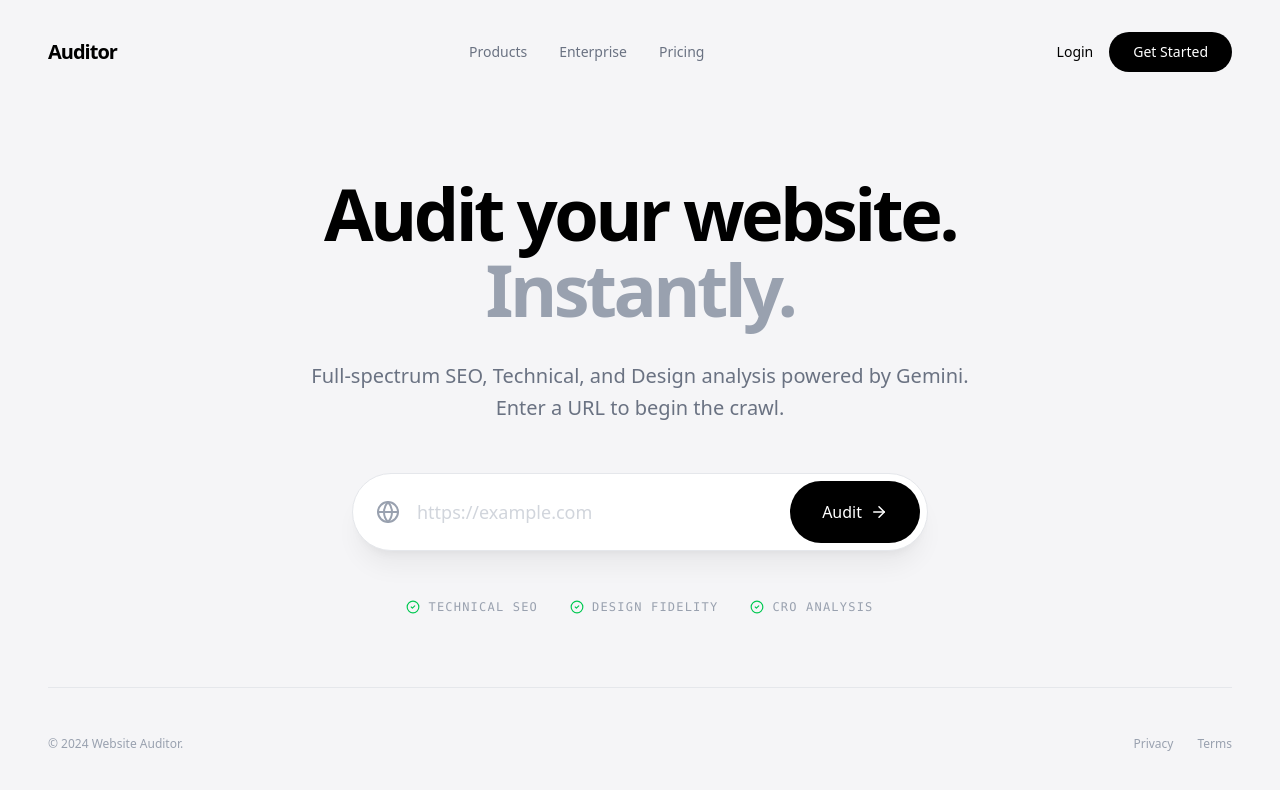
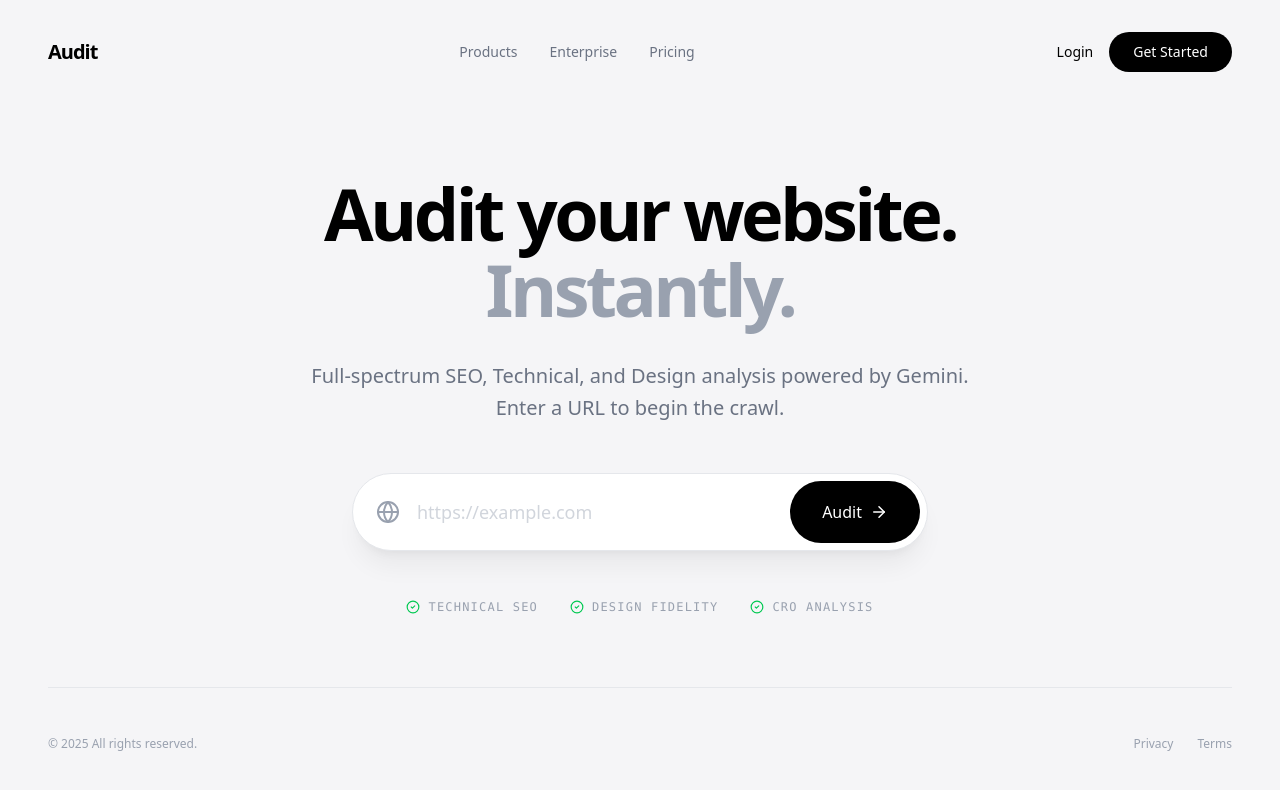
Before and after one commit to stevenshelley58-afk/labcast-audit, a React (Vite) app: page / in a window 1280 px wide. Shown: the top 790 px of the page. Built offline with nearby package versions, Linux system fonts and the light colour scheme.

Commit message:
Remove branding from frontend

```diff
--- a/App.tsx
+++ b/App.tsx
@@ -13,7 +13,7 @@ function Header() {
   return (
     <header className="flex items-center justify-between py-8">
       <div className="flex items-center gap-2 group cursor-pointer" onClick={() => window.location.reload()}>
-        <h1 className="text-xl font-bold tracking-tighter text-black">Auditor</h1>
+        <h1 className="text-xl font-bold tracking-tighter text-black">Audit</h1>
       </div>
       <nav className="hidden md:flex gap-8 text-sm font-medium text-gray-500">
         <a href="#" className="hover:text-black transition-colors">Products</a>
@@ -42,7 +42,7 @@ function Footer({ onDebugClick }: FooterProps) {
           className="text-xs text-gray-400 cursor-pointer select-none hover:text-gray-600 transition-colors"
           onClick={onDebugClick}
         >
-          © 2024 Website Auditor.
+          © 2025 All rights reserved.
         </p>
         <div className="flex gap-6 mt-4 md:mt-0">
           <a href="#" className="text-xs text-gray-400 hover:text-black">Privacy</a>
--- a/index.html
+++ b/index.html
@@ -3,7 +3,7 @@
   <head>
     <meta charset="UTF-8" />
     <meta name="viewport" content="width=device-width, initial-scale=1.0" />
-    <title>SEO Auditor</title>
+    <title>Site Audit</title>
     <link href="https://fonts.googleapis.com/css2?family=Inter:wght@300;400;500;600;700&family=JetBrains+Mono:wght@400;500&display=swap" rel="stylesheet">
   </head>
   <body>
```
Also changed, not shown: .claude/settings.local.json, 1 other file (tests, documents, lock files or other folders).
